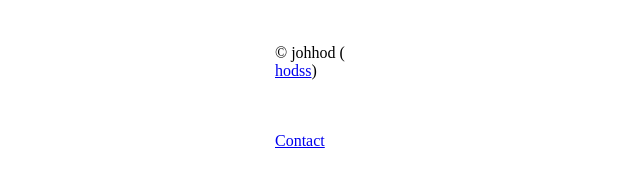
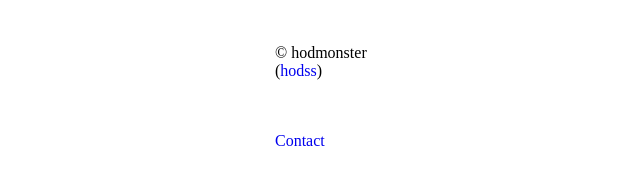
Before and after one commit to hodss/hod.monster, a plain HTML site: page index.html in a window 1280 px wide. Shown: the full height of the page, 315-955 px from the left. Drawn offline with Linux system fonts and the light colour scheme.

Commit message:
Update index.html

```diff
--- a/index.html
+++ b/index.html
@@ -1,12 +1,12 @@
 <!DOCTYPE html>
   <html>
     <head>
-  <title>hod</title>
+  <title>hodmonster</title>
   </head>
 <body>
 <div class="container">
   <div class="subcontainer">
-  <p>&copy; johhod (<a href="https://github.com/hodss" target="_blank"> hodss</a>)</p>
+  <p>&copy; hodmonster (<a href="https://github.com/hodss" target="_blank">hodss</a>)</p>
   </div>
   <div class="subcontainer">
   <p><a href="mailto:catchall@hod.monster" target="_blank">Contact</a></p>
@@ -23,6 +23,9 @@
   margin: auto;
   padding-top: 20px;
 }
+.container a {
+text-decoration: none;
+}
 </style>
 
 </body>
```
